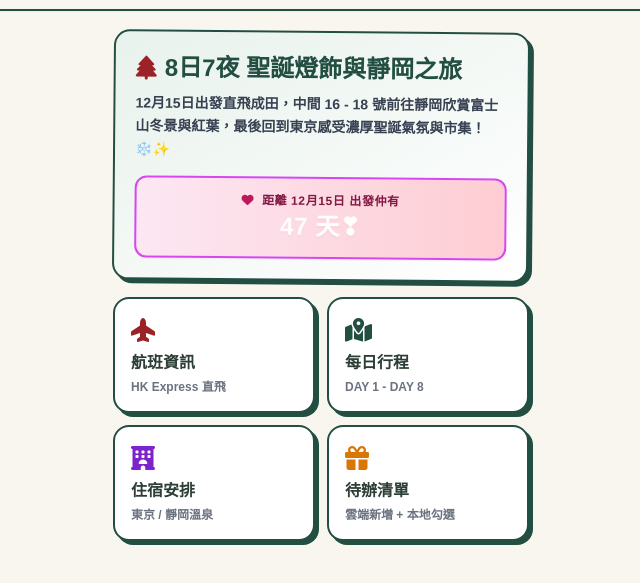
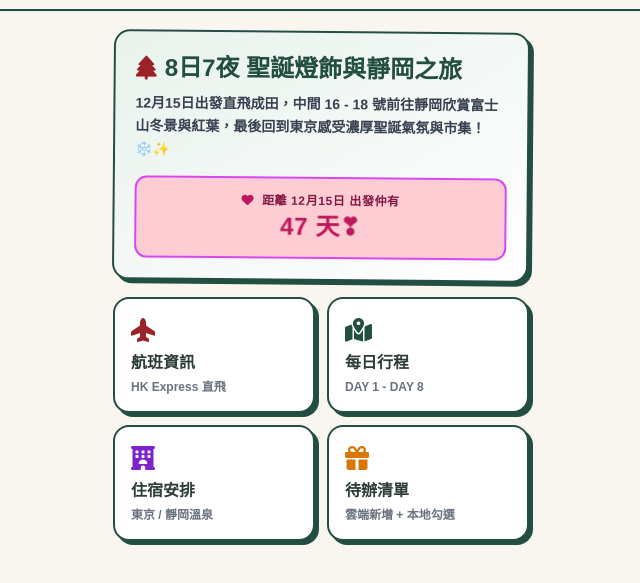
Before and after one commit to Hapbeey/tokyo-trip-2026, a plain HTML site: page index.html in a window 1280 px wide. Shown: the part 103-686 px from the top of the page, without its empty margins (319-959 px from the left). Drawn offline with nearby package versions, Linux system fonts and the light colour scheme; no server answers; a web font is replaced by a local one.

Commit message:
Update color

```diff
--- a/index.html
+++ b/index.html
@@ -117,11 +117,11 @@
                 </p>
 
                 <!-- 出發倒數計時器 (粉紅主題 + 心形驚嘆號) -->
-                <div class="bg-gradient-to-r from-pink-100 to-rose-200 text-white p-3.5 pink-box-sm text-center shadow-sm">
+                <div class="bg-gradient-to-r from-rose-200 to-rose-200 text-white p-3.5 pink-box-sm text-center shadow-sm">
                     <div class="text-xs font-bold tracking-wider text-pink-900 mb-0.5">
                         <i class="fa-solid fa-heart mr-1 text-pink-700"></i> 距離 12月15日 出發仲有
                     </div>
-                    <div id="countdown-timer" class="text-2xl font-black tracking-wide text-white drop-shadow-sm">
+                    <div id="countdown-timer" class="text-2xl font-black tracking-wide text-pink-700 drop-shadow-sm">
                         計算中...
                     </div>
                 </div>
```
